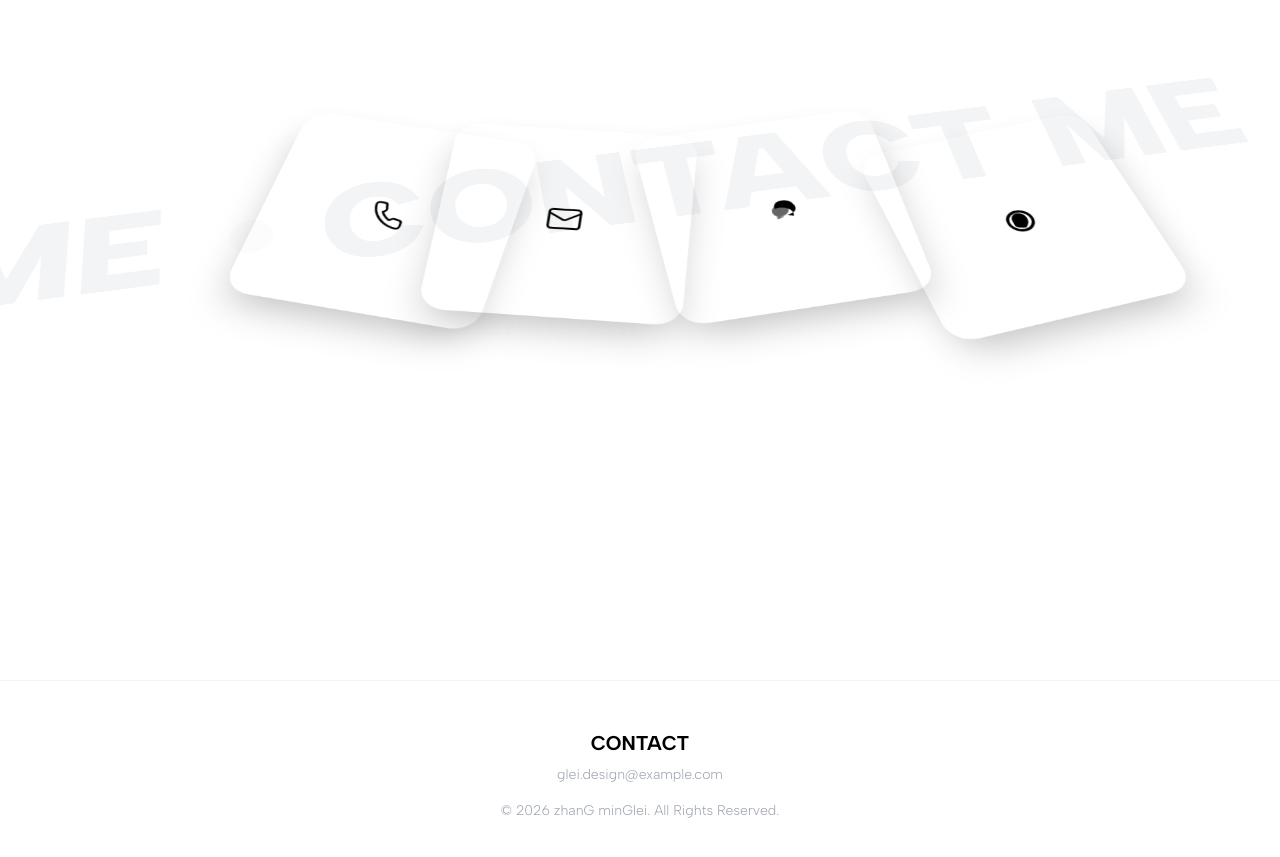
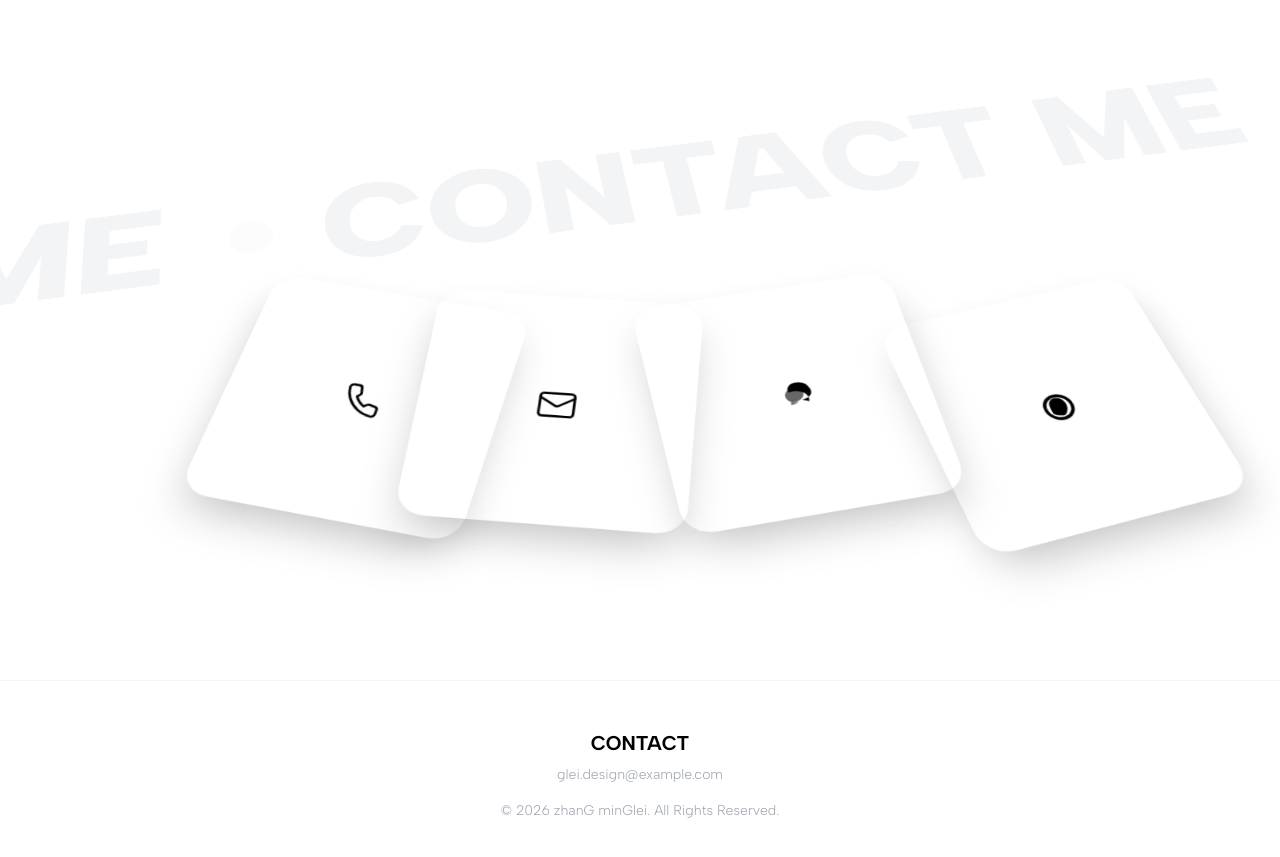
Before and after one commit to jayneysil520-dev/My-Hope, a React (Vite) app: page / in a window 1280 px wide. Shown: the part 7960-8817 px from the top of the page. Built offline with nearby package versions, Linux system fonts and the light colour scheme.

Commit message:
fix(contact): Adjust contact card positions
Updates the vertical positioning of contact cards to improve layout and visual balance within the section.

```diff
--- a/sections/Contact.tsx
+++ b/sections/Contact.tsx
@@ -44,7 +44,7 @@ const CONTACT_CARDS = [
         value: '+86 186 2517 5759',
         color: '#3B82F6', // Blue
         icon: ICONS.Phone,
-        position: { x: '-150%', y: '68%' },
+        position: { x: '-150%', y: '158%' },
         rotation: 12,
         // 🟢 👇 修改这里：调整 Hover 时的旋转角度 (0 为不旋转，正数顺时针，负数逆时针)
         hoverRotation: 15
@@ -55,7 +55,7 @@ const CONTACT_CARDS = [
         value: '1368069338@qq.com',
         color: '#F97316', // Orange
         icon: ICONS.Email,
-        position: { x: '-80%', y: '70%' },
+        position: { x: '-80%', y: '160%' },
         rotation: 5,
         // 🟢 👇 修改这里：调整 Hover 时的旋转角度
         hoverRotation: 7
@@ -66,7 +66,7 @@ const CONTACT_CARDS = [
         value: 'JayNeySil',
         color: '#07C160', // WeChat Green
         icon: ICONS.WeChat,
-        position: { x: '5%', y: '66%' },
+        position: { x: '5%', y: '156%' },
         rotation: -11,
         // 🟢 👇 修改这里：调整 Hover 时的旋转角度
         hoverRotation: -14,
@@ -78,7 +78,7 @@ const CONTACT_CARDS = [
         value: 'Glei_Art',
         color: '#FF2442', // Xiaohongshu Red
         icon: ICONS.Xiaohongshu,
-        position: { x: '100%', y: '71%' },
+        position: { x: '100%', y: '161%' },
         rotation: -16,
         // 🟢 👇 修改这里：目前设置了 12 度，使其向右旋转 (您可以改成其他数值)
         hoverRotation: -18
```
